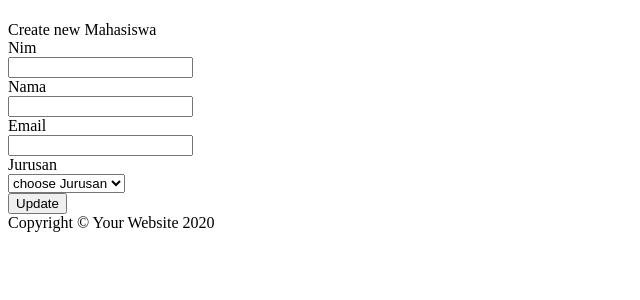
After one commit to Fadli26/ci-kampus, a PHP site: the page made by application/views/mahasiswa/update.php in a window 1280 px wide. The commit adds this page. Shown: the top 300 px of the page, without its empty margins (0-640 px from the left). Run offline with PHP 8.4, Linux system fonts and the light colour scheme; the template is opened without the code that fills it, so the values that code supplies are empty.

Commit message:
menambah fitur update mahasiswa ---is_unique pada form validation dihapus---

```diff
--- a/application/views/mahasiswa/index.php
+++ b/application/views/mahasiswa/index.php
@@ -1,5 +1,5 @@
 <!-- flashdata status insert mahasiswa -->
-<?= $this->session->flashdata('insert_status') ? $this->session->flashdata('insert_status') : NULL ?>
+<?= $this->session->flashdata('insert_status') ? $this->session->flashdata('insert_status') : null ?>
 <!-- enf of flashdata -->
 
 <!-- Begin Page Content -->
@@ -41,7 +41,7 @@
                         </tr>
                     </tfoot> -->
                     <tbody>
-                        <?php foreach($mahasiswa as $row) : ?>
+                        <?php foreach ($mahasiswa as $row) : ?>
                         <tr>
                             <td><?= $row["nim"] ?></td>
                             <td><?= $row["nama"] ?></td>
@@ -53,6 +53,8 @@
                                 <a href="<?= base_url('mahasiswa/deleteMahasiswa/') . $row["id"];  ?>"
                                     class="btn btn-danger btn-sm"
                                     onclick="return confirm('apakah anda yakin');">delete</a>
+                                <a href="<?= base_url('mahasiswa/updateMahasiswa/') . $row["id"]; ?>"
+                                    class="btn btn-warning btn-sm">edit</a>
                                 <a href="<?= base_url('mahasiswa/addMatkulMhs/') . $row["id"]; ?>"
                                     class="btn btn-primary btn-sm">mata
                                     kuliah</a>
--- /dev/null
+++ b/application/views/mahasiswa/update.php
@@ -0,0 +1,69 @@
+<div class="container-fluid">
+    <!-- Page Heading -->
+    <div class="d-sm-flex align-items-center justify-content-between mb-4">
+        <h1 class="h3 mb-0 text-gray-800"><?= $judul ?></h1>
+    </div>
+    <div class="row">
+        <div class="col-md-7 mt-3">
+            <div class="card mb-4">
+                <div class="card-header">
+                    Create new Mahasiswa
+                </div>
+                <div class="card-body">
+                    <form action="" method="post">
+                        <div class="form-group row">
+                            <label for="nim" class="col-sm-3 col-form-label">Nim</label>
+                            <div class="col-sm-9">
+                                <input type="text" class="form-control" name="id" hidden
+                                    value="<?= $mahasiswa['id']; ?>">
+                                <input type="text" class="form-control" id="nim" name="nim"
+                                    value="<?= $mahasiswa['nim']; ?>">
+                                <small id="emailHelp"
+                                    class="form-text text-danger pl-3"><?= form_error('nim'); ?></small>
+                            </div>
+                        </div>
+                        <div class="form-group row">
+                            <label for="nama" class="col-sm-3 col-form-label">Nama</label>
+                            <div class="col-sm-9">
+                                <input type="text" class="form-control" id="nama" name="nama"
+                                    value="<?= $mahasiswa['nama']; ?>">
+                                <small id="emailHelp"
+                                    class="form-text text-danger pl-3"><?= form_error('nama'); ?></small>
+                            </div>
+                        </div>
+                        <div class="form-group row">
+                            <label for="email" class="col-sm-3 col-form-label">Email</label>
+                            <div class="col-sm-9">
+                                <input type="text" class="form-control" id="email" name="email"
+                                    value="<?= $mahasiswa['email']; ?>">
+                                <small id="emailHelp"
+                                    class="form-text text-danger pl-3"><?= form_error('email'); ?></small>
+                            </div>
+                        </div>
+                        <div class="form-group row">
+                            <label for="jurusan" class="col-sm-3 col-form-label">Jurusan</label>
+                            <div class="col-sm-9">
+                                <select class="form-control" id="jurusan" name="jurusan"<?= set_value('jurusan'); ?>>
+                                    <option value="" selected hidden>choose Jurusan</option>
+                                    <?php foreach($jurusan as $row): ?>
+                                    <option <?= $mahasiswa['jurusan_id'] == $row['id'] ? 'selected' : NULL ?>
+                                      value="<?= $row["id"]; ?>"><?= $row["jurusan"]; ?></option>
+                                    <?php endforeach; ?>
+                                </select>
+                                <small id="emailHelp"
+                                    class="form-text text-danger pl-3"><?= form_error('jurusan'); ?></small>
+                            </div>
+                        </div>
+                        <div class="form-group row">
+                            <div class="col-sm-8 d-flex justify-content-center">
+                                <button type="submit" class="btn btn-primary">Update</button>
+                            </div>
+                        </div>
+
+                    </form>
+                </div>
+            </div>
+        </div>
+    </div>
+</div>
+</div>
```
Also changed, not shown: application/controllers/Mahasiswa.php (+42 -2 lines), application/models/Mahasiswa_model.php (+12 -0 lines).
